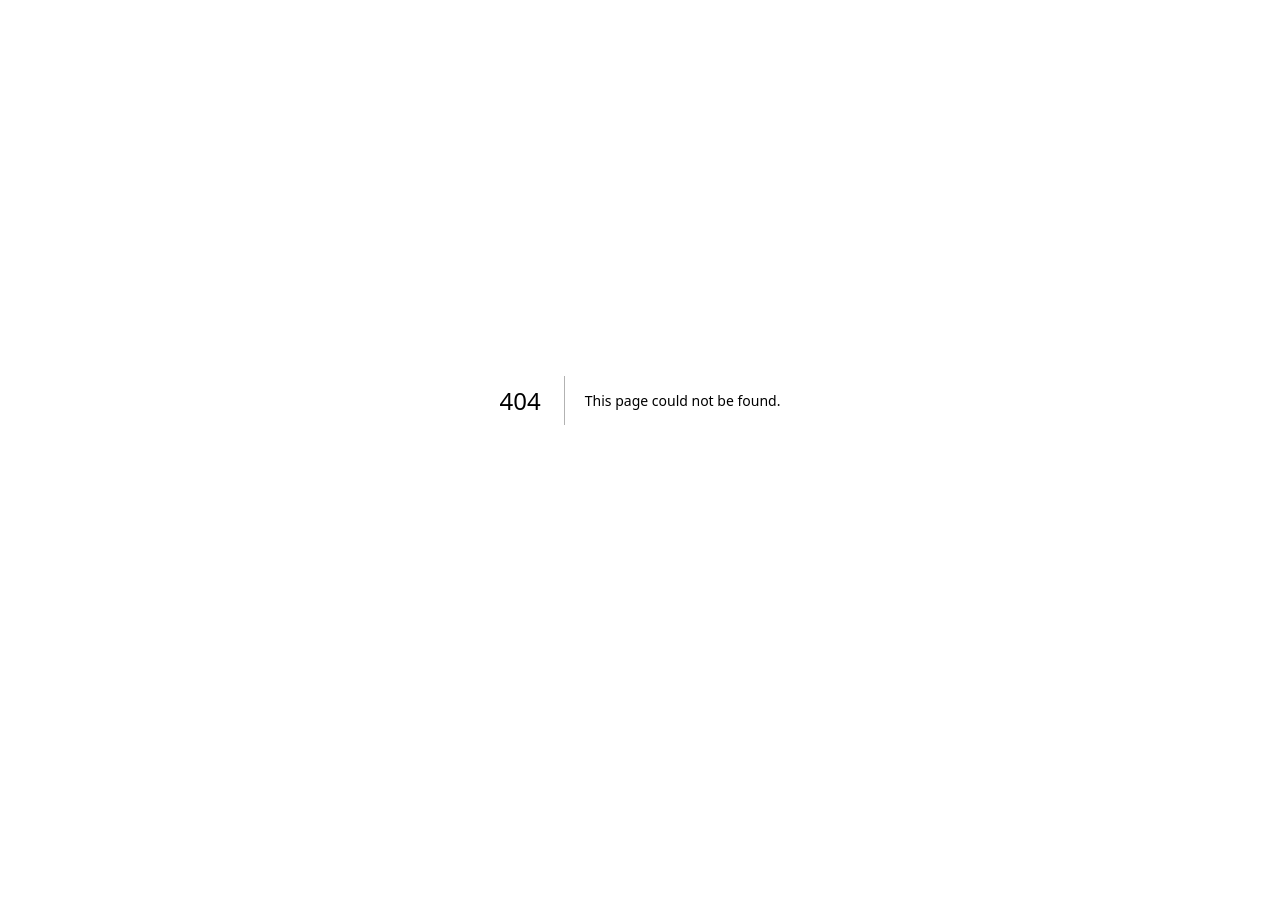
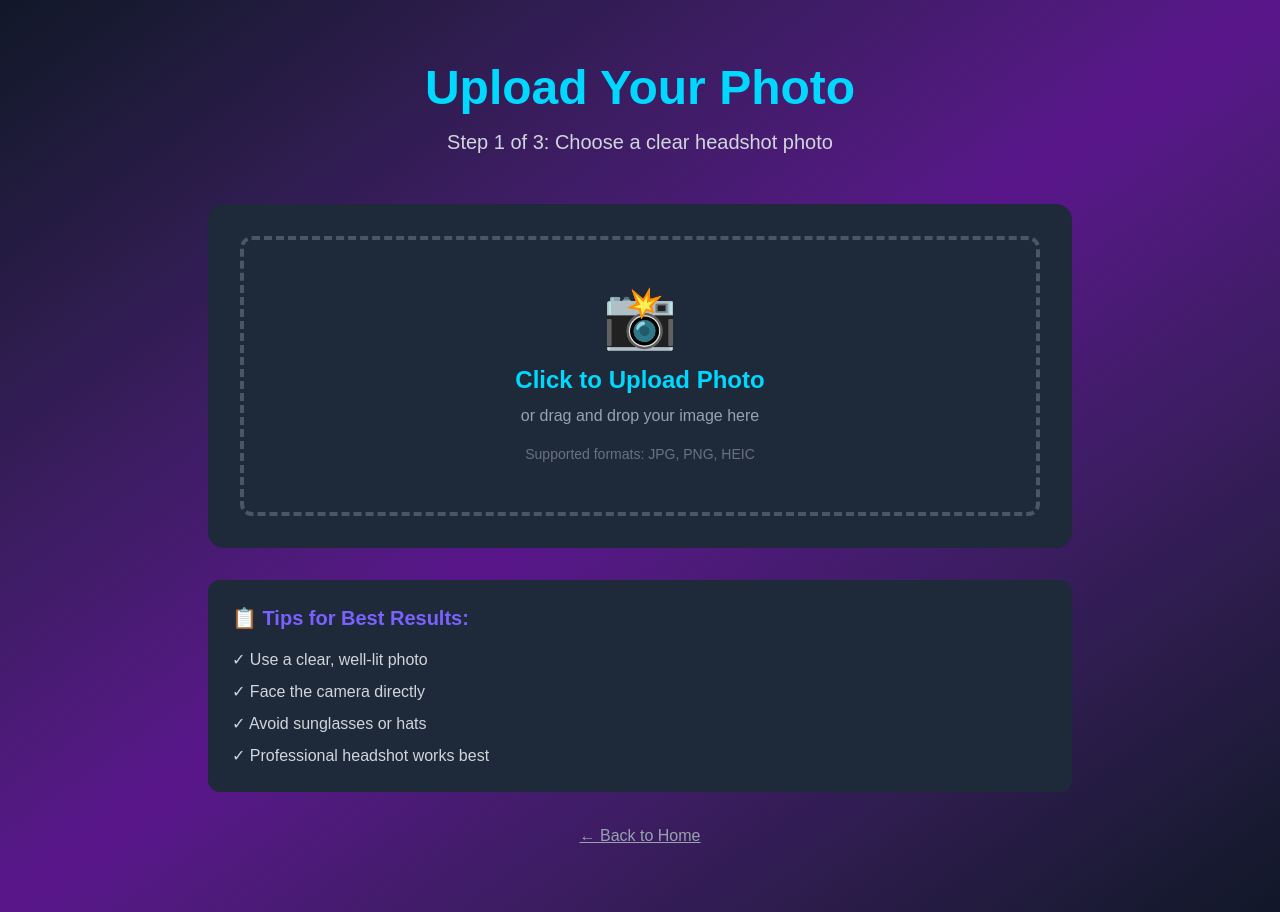
Before and after one commit to rookieagent/Rookieagent, a Next.js app: page /upload in a window 1280 px wide. Before the commit this address had no page. Before the commit the page ends 800 px from the top, so only its background shows below. Built offline with nearby package versions, Linux system fonts and the light colour scheme.

Commit message:
Add upload page and link Get Started button

```diff
--- a/app/page.tsx
+++ b/app/page.tsx
@@ -25,12 +25,14 @@ export default function Home() {
             No complicated tools. No multiple platforms. Just one button.
           </p>
 
+          <a href="/upload">
   <button
     className="font-bold py-4 px-8 rounded-lg text-xl transition duration-200 transform hover:scale-105"
     style={{ backgroundColor: '#FF3D71', color: 'white' }}
   >
     Get Started
   </button>
+</a>
 
     {/* Video Demo Section */}
         <div className="mt-16 mb-16">
--- /dev/null
+++ b/app/upload/page.tsx
@@ -0,0 +1,112 @@
+'use client';
+
+import { useState } from 'react';
+
+export default function UploadPage() {
+  const [selectedImage, setSelectedImage] = useState<string | null>(null);
+
+  const handleImageUpload = (e: React.ChangeEvent<HTMLInputElement>) => {
+    const file = e.target.files?.[0];
+    if (file) {
+      const reader = new FileReader();
+      reader.onloadend = () => {
+        setSelectedImage(reader.result as string);
+      };
+      reader.readAsDataURL(file);
+    }
+  };
+
+  return (
+    <main className="min-h-screen bg-gradient-to-br from-gray-900 via-purple-900 to-gray-900">
+      <div className="max-w-4xl mx-auto px-4 py-16">
+
+        {/* Header */}
+        <div className="text-center mb-12">
+          <h1 className="text-5xl font-bold mb-4" style={{ color: '#00D9FF' }}>
+            Upload Your Photo
+          </h1>
+          <p className="text-xl text-gray-300">
+            Step 1 of 3: Choose a clear headshot photo
+          </p>
+        </div>
+
+        {/* Upload Area */}
+        <div className="bg-gray-800 bg-opacity-50 backdrop-blur-sm rounded-2xl p-8 mb-8">
+
+          {!selectedImage ? (
+            // Upload Zone
+            <div className="border-4 border-dashed border-gray-600 rounded-xl p-12 text-center hover:border-cyan-500 transition-colors">
+              <input
+                type="file"
+                accept="image/*"
+                onChange={handleImageUpload}
+                className="hidden"
+                id="photo-upload"
+              />
+              <label htmlFor="photo-upload" className="cursor-pointer">
+                <div className="text-6xl mb-4">📸</div>
+                <p className="text-2xl font-bold mb-2" style={{ color: '#00D9FF' }}>
+                  Click to Upload Photo
+                </p>
+                <p className="text-gray-400">
+                  or drag and drop your image here
+                </p>
+                <p className="text-sm text-gray-500 mt-4">
+                  Supported formats: JPG, PNG, HEIC
+                </p>
+              </label>
+            </div>
+          ) : (
+            // Preview
+            <div className="text-center">
+              <img
+                src={selectedImage}
+                alt="Preview"
+                className="max-w-md mx-auto rounded-lg shadow-2xl mb-6"
+              />
+              <button
+                onClick={() => setSelectedImage(null)}
+                className="text-gray-400 hover:text-white underline"
+              >
+                Choose Different Photo
+              </button>
+            </div>
+          )}
+        </div>
+
+        {/* Tips */}
+        <div className="bg-gray-800 bg-opacity-30 rounded-xl p-6 mb-8">
+          <h3 className="text-xl font-bold mb-4" style={{ color: '#7B61FF' }}>
+            📋 Tips for Best Results:
+          </h3>
+          <ul className="text-gray-300 space-y-2">
+            <li>✓ Use a clear, well-lit photo</li>
+            <li>✓ Face the camera directly</li>
+            <li>✓ Avoid sunglasses or hats</li>
+            <li>✓ Professional headshot works best</li>
+          </ul>
+        </div>
+
+        {/* Next Button */}
+        {selectedImage && (
+          <div className="text-center">
+            <button
+              className="font-bold py-4 px-12 rounded-lg text-xl transition duration-200 transform hover:scale-105"
+              style={{ backgroundColor: '#FF3D71', color: 'white' }}
+            >
+              Next: Record Voice →
+            </button>
+          </div>
+        )}
+
+        {/* Back to Home */}
+        <div className="text-center mt-8">
+          <a href="/" className="text-gray-400 hover:text-cyan-500 underline">
+            ← Back to Home
+          </a>
+        </div>
+
+      </div>
+    </main>
+  );
+}
```
Lines whose indentation alone changed are shown as unchanged.
